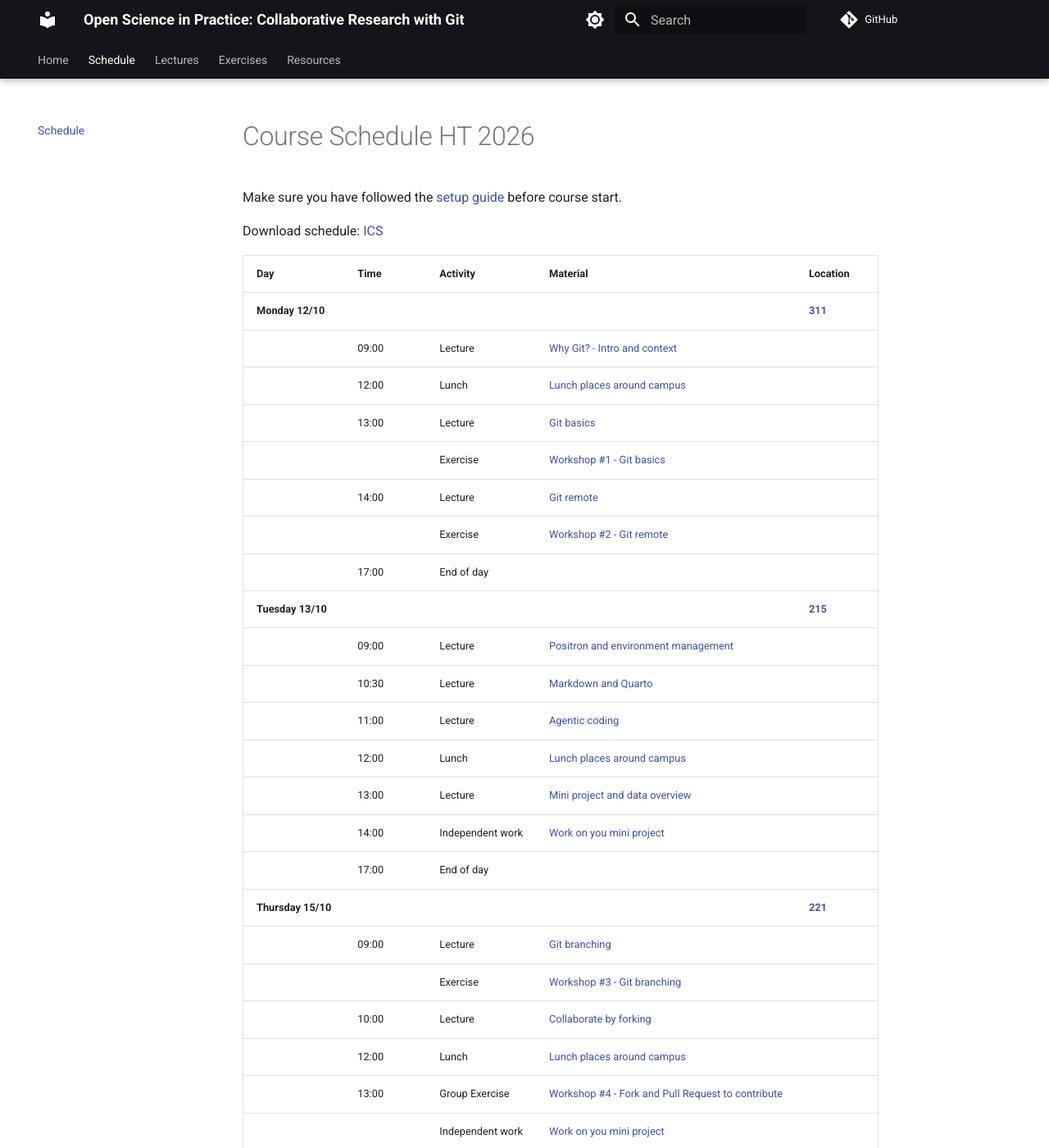
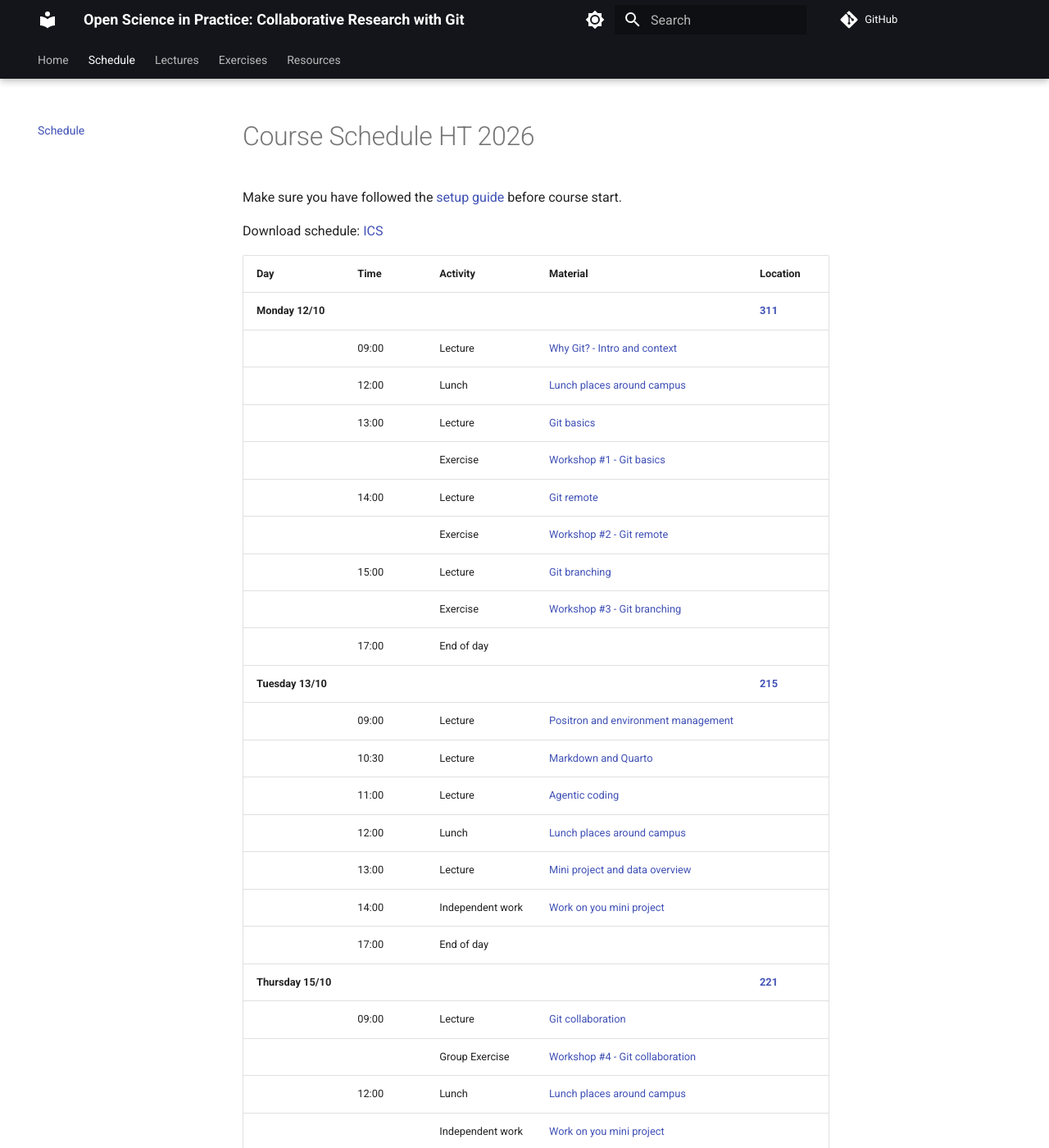
Before and after one commit to k-CIR/course-open-science-in-practice, an MkDocs documentation site: the page built from docs/schedule.md, in a window 1280 px wide and 1400 px high. Shown: the whole window at 82% size. Built offline with MkDocs 1.6.1 and Material for MkDocs 9.7.7, drawn with Linux system fonts in a browser that asks for light colours; comment, search, counter and statistics services are not loaded.

Commit message:
updated schedula

```diff
--- a/docs/schedule.md
+++ b/docs/schedule.md
@@ -13,6 +13,8 @@ Download schedule: [ICS](assets/K8F6106-schedule-2026.ics){ download='K8F6106-sc
 |                   |         | Exercise        | [Workshop #1 - Git basics](exercises/git-exercises-basics.md)                                                     |          |
 |                   | 14:00   | Lecture         | [Git remote](lectures/git-lectures-remote.md)                                 |          |
 |                   |         | Exercise        | [Workshop #2 - Git remote](exercises/git-exercises-remote.md)                              |          |
+|                   | 15:00   | Lecture         | [Git branching](lectures/git-lectures-branching.md)                                       |          |
+|                   |         | Exercise        | [Workshop #3 - Git branching](exercises/git-exercises-branching.md)                                     |          |
 |                   | 17:00   | End of day      |                                                                                                        |          |
 | **Tuesday 13/10** |         |                 |                                                                                                        |  **[215](https://medarbetare.ki.se/campus-hus-och-miljoer/bokningsbara-lokaler/bokningsbara-lokaler-pa-campus-solna/215)** |
 |                   | 09:00   | Lecture         | [Positron and environment management](lectures/positron-lectures-1.md)                                                           |          |
@@ -23,11 +25,9 @@ Download schedule: [ICS](assets/K8F6106-schedule-2026.ics){ download='K8F6106-sc
 |                   | 14:00   | Independent work| [Work on you mini project](project/project-description.md)                                            |          |
 |                   | 17:00   | End of day      |                                                                                                        |          |
 | **Thursday 15/10**|         |                 |                                                                                                        |  **[221](https://medarbetare.ki.se/campus-hus-och-miljoer/bokningsbara-lokaler/bokningsbara-lokaler-pa-campus-solna/221)** |
-|                   | 09:00   | Lecture         | [Git branching](lectures/git-lectures-branching.md)                                       |          |
-|                   |         | Exercise        | [Workshop #3 - Git branching](exercises/git-exercises-branching.md)                                     |          |
-|                   | 10:00   | Lecture         | [Collaborate by forking](lectures/git-lectures-collaboration.md)                                 |          |
+|                   | 09:00   | Lecture         | [Git collaboration](lectures/git-lectures-collaboration.md)                                 |          |
+|                   |         | Group Exercise  | [Workshop #4 - Git collaboration](exercises/git-exercises-collaboration.md)                                         |          |
 |                   | 12:00   | Lunch           | [Lunch places around campus](https://medarbetare.ki.se/dagens-lunch)                                                                                             |          |
-|                   | 13:00   | Group Exercise  | [Workshop #4 - Fork and Pull Request to contribute](exercises/git-exercises-collaboration.md)                                         |          |
 |                   |         | Independent work| [Work on you mini project](project/project-description.md)                                            |          |
 |                   | 17:00   | End of day      |                                                                                                        |          |
 | **Tuesday 20/10** |         |                 |                                                                                                        |  **[215](https://medarbetare.ki.se/campus-hus-och-miljoer/bokningsbara-lokaler/bokningsbara-lokaler-pa-campus-solna/215)** |
```
